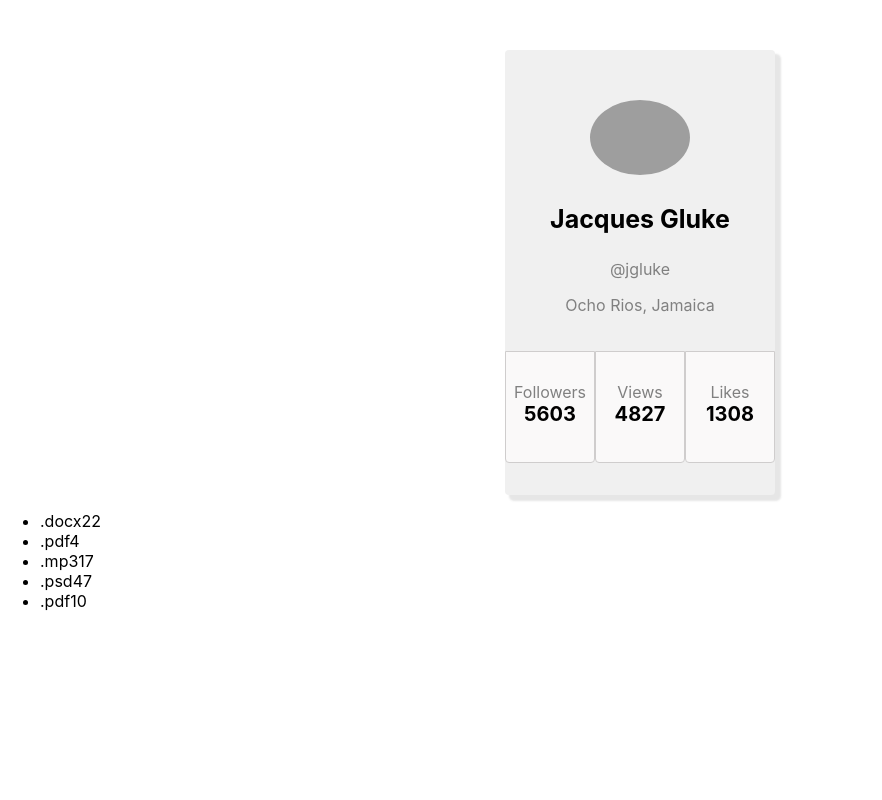
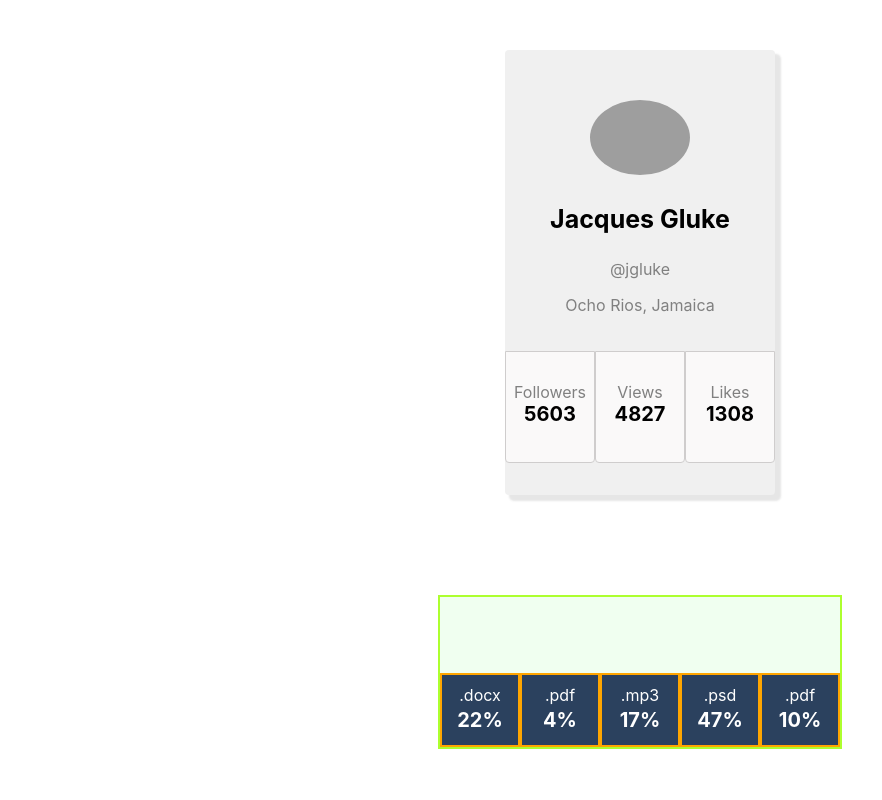
Before and after one commit to NataliaBezhenar/goit-react-hw-01-components, a React (Create React App) app: page / in a window 1280 px wide. Shown: the top 800 px of the page, without its empty margins (0-882 px from the left). Built offline with nearby package versions, Linux system fonts and the light colour scheme; grey boxes are pictures that could not be loaded.

Commit message:
Statistics styles added

```diff
--- a/src/App.js
+++ b/src/App.js
@@ -2,13 +2,14 @@ import "./App.css";
 import Profile from "./components/Profile/Profile";
 import user from "./components/Profile/user.json";
 import Statistics from "./components/Statistics/Statistics";
-import statData from "./components/Statistics/data.json";
+import data from "./components/Statistics/data.json";
 
 function App() {
   return (
     <div>
       <Profile {...user} />
-      <Statistics data={statData} />
+      <Statistics stats={data} />
+      <Statistics title="Upload stats" stats={data} />
     </div>
   );
 }
--- a/src/components/Statistics/Statistics.js
+++ b/src/components/Statistics/Statistics.js
@@ -1,15 +1,15 @@
 import PropTypes from "prop-types";
 import s from "./Statistics.module.css";
 
-function Statistics({ data, title }) {
+function Statistics({ stats, title }) {
   return (
     <section className={s.statistics}>
       {title && <h2 className={s.title}>{title}</h2>}
       <ul className={s.statList}>
-        {data.map((item) => (
+        {stats.map((item) => (
           <li key={item.id} className={s.item}>
             <span className={s.label}>{item.label}</span>
-            <span className={s.percentage}>{item.percentage}</span>
+            <span className={s.percentage}>{item.percentage}%</span>
           </li>
         ))}
       </ul>
@@ -17,4 +17,14 @@ function Statistics({ data, title }) {
   );
 }
 
+Statistics.propTypes = {
+  data: PropTypes.arrayOf(
+    PropTypes.shape({
+      id: PropTypes.string.isRequired,
+      label: PropTypes.string.isRequired,
+      percentage: PropTypes.number.isRequired,
+    })
+  ),
+};
+
 export default Statistics;
--- a/src/components/Statistics/Statistics.module.css
+++ b/src/components/Statistics/Statistics.module.css
@@ -1,3 +1,46 @@
 .statistics {
-  margin-bottom: 50px;
+  width: 400px;
+  min-height: 150px;
+  margin: 0 auto;
+  border: 2px solid greenyellow;
+  margin-top: 100px;
+  background-color: honeydew;
+  position: relative;
 }
+
+.statList {
+  margin: 0;
+  padding: 0;
+  list-style: none;
+  display: flex;
+  flex-wrap: wrap;
+  position: absolute;
+  width: 100%;
+  bottom: 0;
+}
+
+.item {
+  border: 2px solid orange;
+  background-color: rgb(43, 65, 94);
+  flex-basis: calc((100% - 20px) / 5);
+  height: 70px;
+  text-align: center;
+  color: #fff;
+  display: flex;
+  flex-direction: column;
+  justify-content: center;
+}
+
+.title {
+  text-transform: uppercase;
+  text-align: center;
+  color: grey;
+}
+.label {
+  display: block;
+}
+.percentage {
+  font-size: 20px;
+  font-weight: bold;
+  line-height: 1.5;
+}
```
